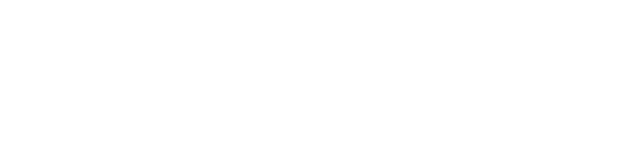
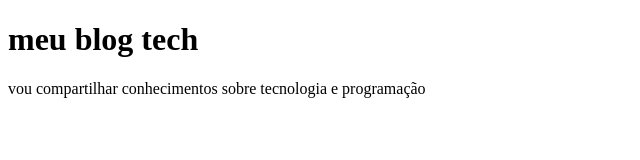
Before and after one commit to gabrielchelis-sys/gabriel-chelis-pagina-web-, a plain HTML site: page index.html in a window 1280 px wide. Shown: the whole page, without its empty margins (0-640 px from the left). Drawn offline with Linux system fonts and the light colour scheme.

Commit message:
index.html

```diff
--- a/index.html
+++ b/index.html
@@ -1,3 +1,4 @@
+
 <!DOCTYPE html>
 <html lang="en">
 <head>
@@ -6,6 +7,7 @@
     <title>Document</title>
 </head>
 <body>
-
+  <h1>meu blog tech </h1>
+<p>vou compartilhar conhecimentos sobre tecnologia e programação</p>
 </body>
 </html>
```
